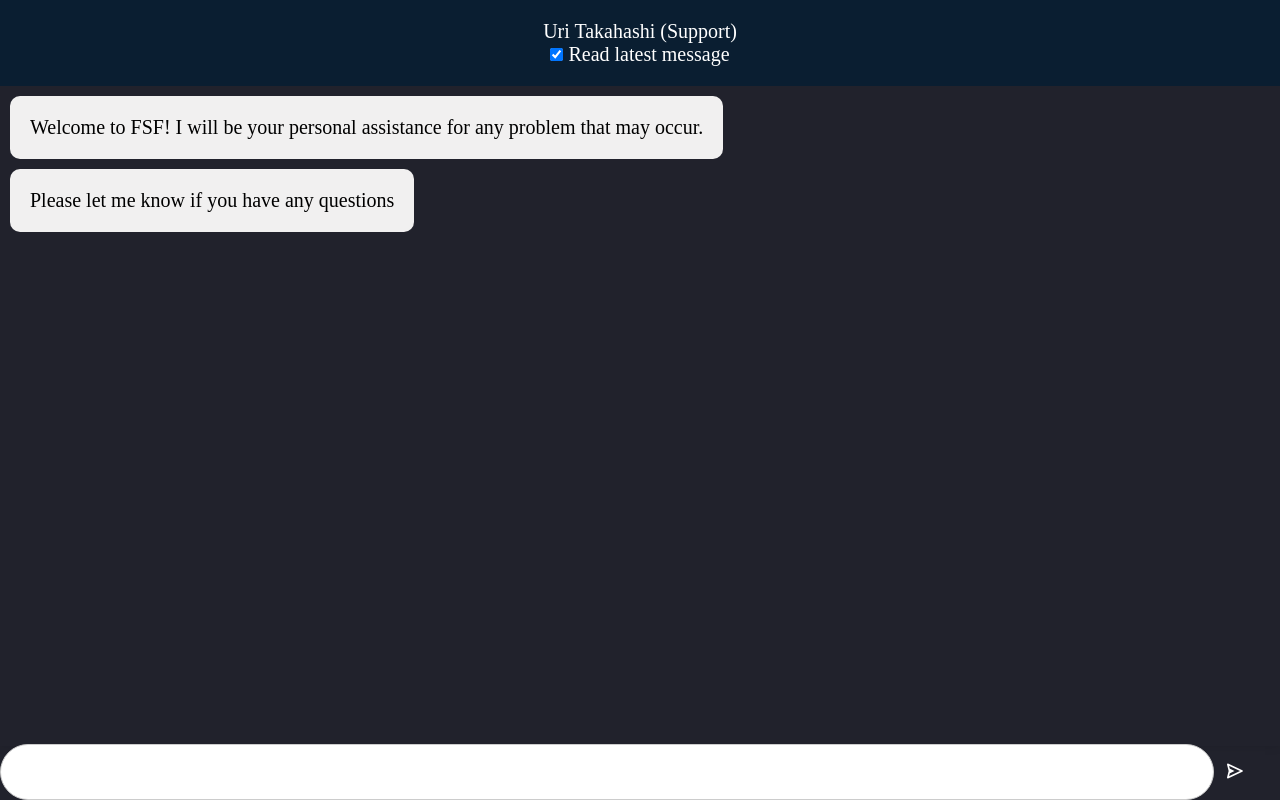
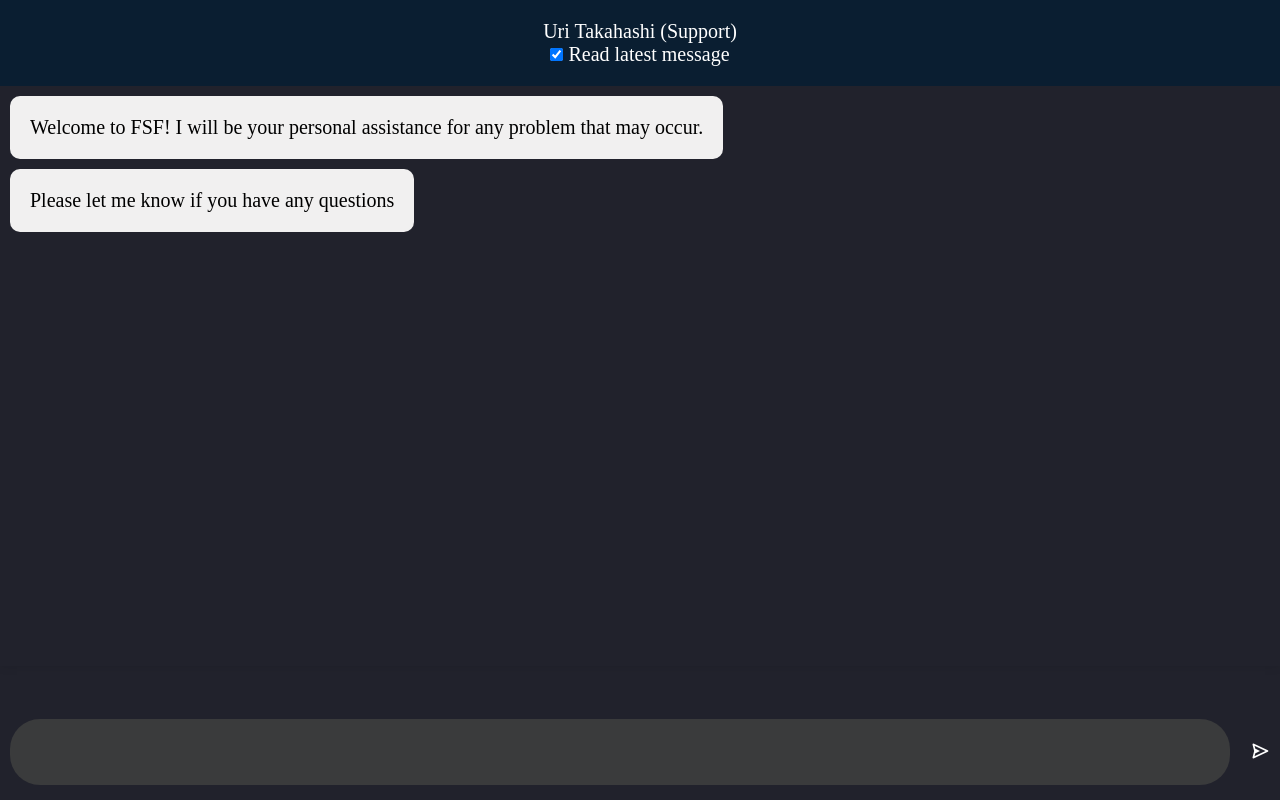
Before and after one commit to zimlewis/fsf, a plain HTML site: page messaging.html in a window 1280 px wide. Drawn offline with Linux system fonts and the light colour scheme; no server answers.

Commit message:
admin chat

```diff
--- a/code/chat.css
+++ b/code/chat.css
@@ -23,7 +23,7 @@ body {
 /* Style the messages container */
 #messages {
     padding: 10px;
-    height: 80vh;
+    height: 70vh;
     overflow-y: scroll;
 }
 
@@ -61,11 +61,13 @@ body {
 
 /* Style the form */
 #send-message {
-    width: 98%;
+    width: 100%;
+    height: 12%;
+    padding: auto 5px;
     position: fixed;
     bottom: 0;
     display: flex;
-    height: 7%;
+    background-color: #21222c;
 }
 
 /* Style the message input */
@@ -108,21 +110,20 @@ body {
 }
 
 
-#send-message button[id = 'message']{
-    font-size: 20px;
-    min-height: 50px;
-    margin-right: 5%;
-    margin-left: 5%;
-    padding-left: 5%;
-    padding-right: 5%;
-    border-radius: 30px;
-    outline: 0;
+#send-message input[id = 'message']{
+    margin: 15px 10px;
+    padding: 0px 15px;
+    outline: none;
+    border: 0;
+    background-color: #3a3b3c;
+    color: white;
 }
+
 
 
 #send-message input[id = 'message']:focus{
     outline: none;
-
+    background-color: #3a3b3c;
 }
 
 header{
--- a/code/messaging.js
+++ b/code/messaging.js
@@ -70,10 +70,11 @@ var initialized = false;
 var messages_holder = document.getElementById("messages");
 // Reference to the 'mess' location
 const messDataRef = ref(db, '/mess/' + mess_of);
+const _messages = ref(db , '/mess/' + mess_of + '/messages')
 var mess_dic;
 
 // Retrieve the data from Firebase
-get(messDataRef)
+get(_messages)
     .then((snapshot) => {
         if (snapshot.exists()) {
             const data = snapshot.val();
@@ -101,23 +102,23 @@ get(messDataRef)
 
 document.getElementById('send-message').addEventListener('submit', function (e) {
     e.preventDefault();
-    if (document.getElementById('message').value != ''){
+    if (document.getElementById('message').value.replace(/\s+/g, ' ').trim() != ''){
 
         var _id = Date.now();
-        set(ref(db, 'mess/' + mess_of + "/" + _id), {
+        set(ref(db, 'mess/' + mess_of + "/messages/" + _id), {
             mess: document.getElementById('message').value,
             sender: user_id,
             receiver: _receiver
         });
 
+        set(ref(db, 'mess/' + mess_of + "/read"), false);
+
         document.getElementById('send-message').reset();
-
-
     }
 });
 
 
-onChildAdded(messDataRef, (snapshot) => {
+onChildAdded(_messages, (snapshot) => {
     if (initialized) {
         if (snapshot.exists()) {
             const child = snapshot.val();
@@ -125,7 +126,6 @@ onChildAdded(messDataRef, (snapshot) => {
         }
     }
 })
-
 
 function add_child_to_mess_list(child) {
     var html = "<div class = 'msg'>";
@@ -138,6 +138,7 @@ function add_child_to_mess_list(child) {
         var objDiv = document.getElementById("messages");
         objDiv.scrollTop = objDiv.scrollHeight;
     }
+
 }
 
 
```
